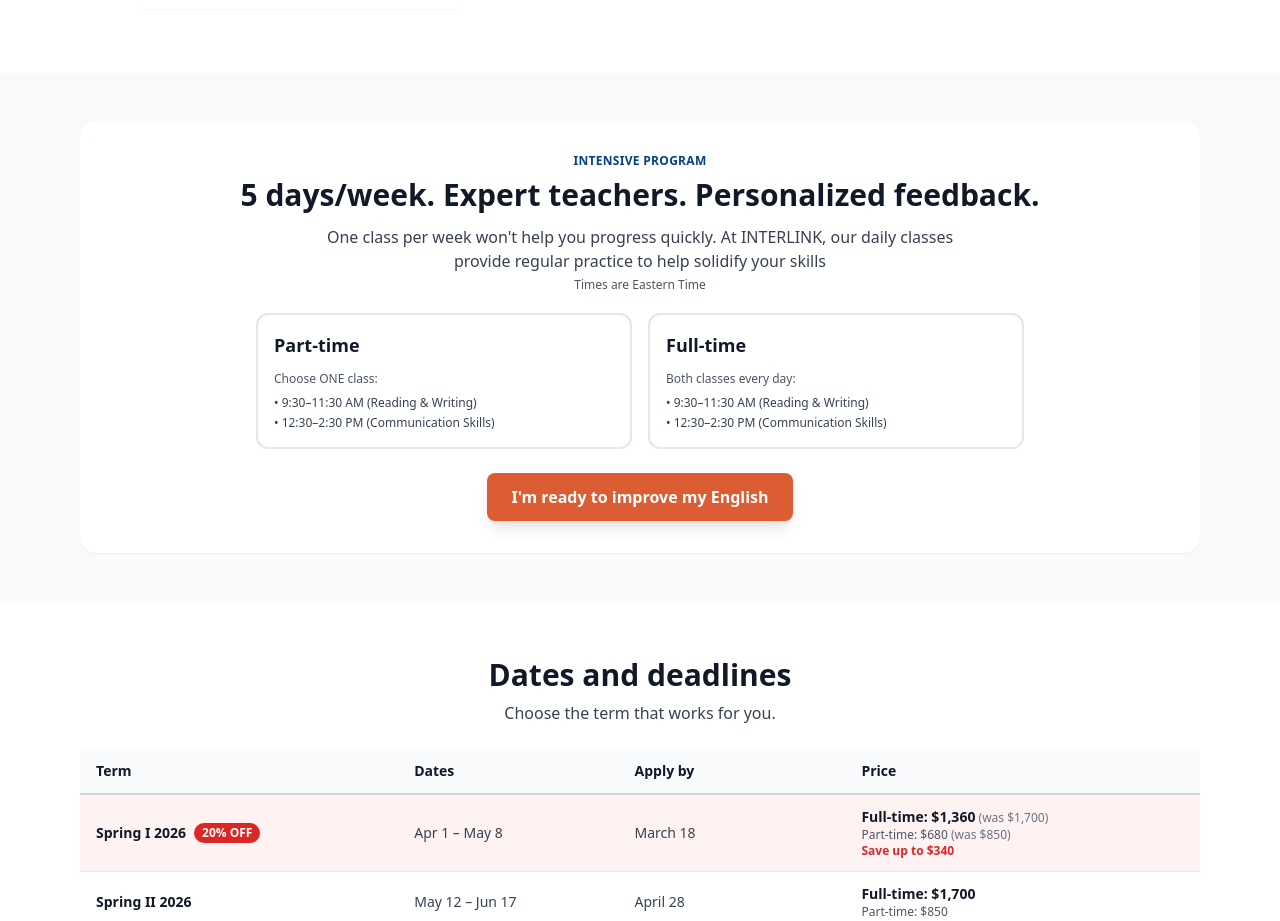
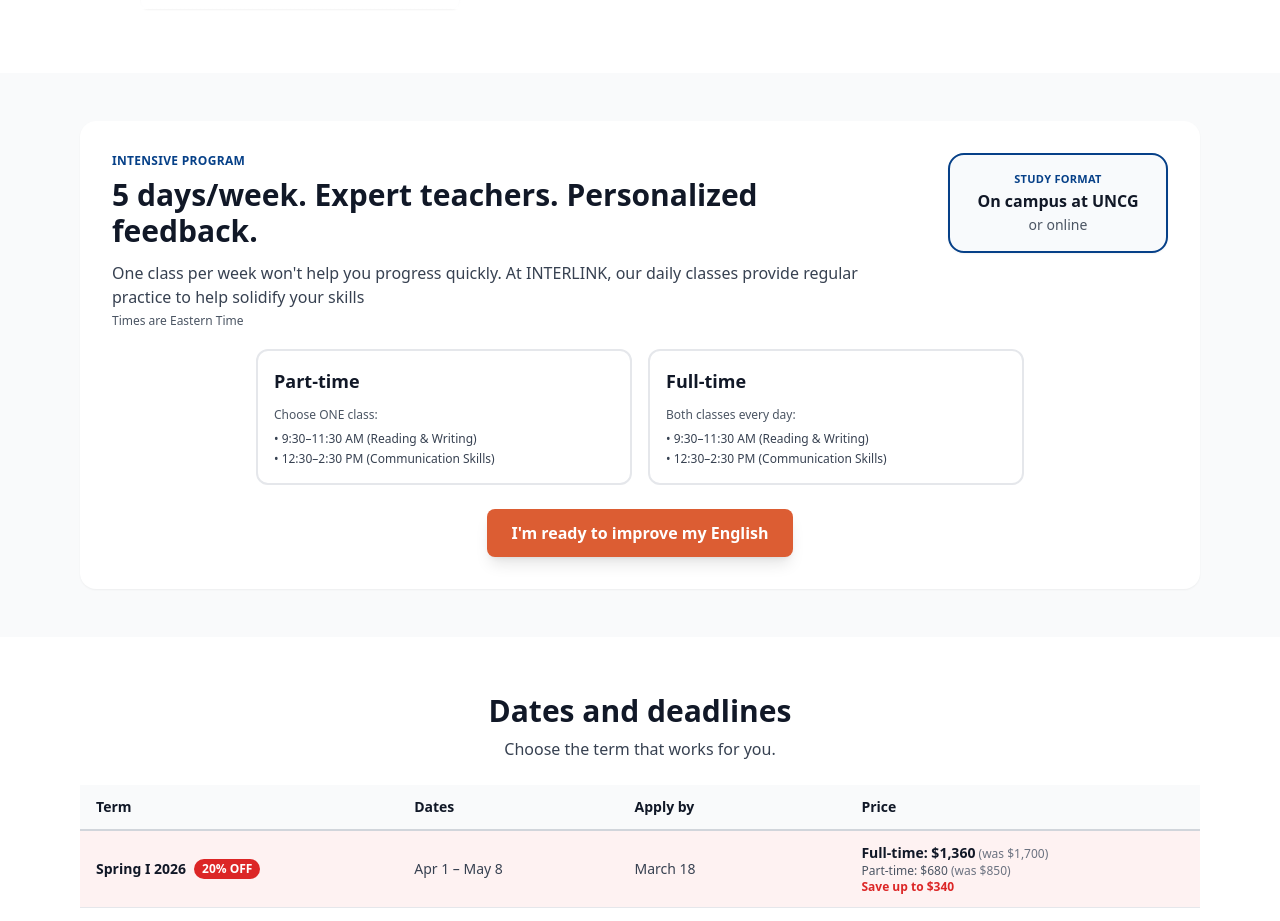
Before and after one commit to Qwixo/Qwixo-apply.INTERLINK.edu-12.3.2026, a React (Vite) app: page /greensboro in a window 1280 px wide. Shown: the part 5120-6041 px from the top of the page. Built offline with nearby package versions, Linux system fonts and the light colour scheme.

Commit message:
Updated GreensboroPage.tsx

```diff
--- a/src/pages/GreensboroPage.tsx
+++ b/src/pages/GreensboroPage.tsx
@@ -507,24 +507,43 @@
       </section>
 
       <Real_Testimonials guideStyle />
+
+
       {/* Section 5: Intensive Practice */}
       <section className="bg-gray-50 py-10 md:py-12">
         <div className="max-w-6xl mx-auto px-4">
-          <div className="bg-white rounded-2xl shadow-sm p-6 md:p-8">
-            <div className="text-center mb-5">
+          <div className="bg-white rounded-2xl shadow-sm p-6 md:p-8 relative">
+            <div className="flex flex-col md:flex-row md:items-start md:justify-between gap-4 mb-5">
+              <div className="text-center md:text-left flex-1">
                 <p className="text-xs font-semibold text-[#064088] tracking-wide uppercase mb-2">
                   INTENSIVE PROGRAM
                 </p>
                 <h2 className="text-2xl md:text-3xl font-bold text-gray-900 mb-3">
                   5 days/week. Expert teachers. Personalized feedback.
                 </h2>
-              <div className="max-w-2xl mx-auto space-y-1">
+                <div className="max-w-2xl md:max-w-none space-y-1 mx-auto md:mx-0">
                   <p className="text-base text-gray-700">
                     One class per week won't help you progress quickly. At INTERLINK, our daily classes provide regular practice to help solidify your skills
                   </p>
                   <p className="text-xs text-gray-600 mt-2 font-medium">
                     Times are Eastern Time
                   </p>
+                </div>
+              </div>
+
+              {/* UNCG / Online Badge */}
+              <div className="md:ml-6 shrink-0">
+                <div className="inline-flex flex-col items-center text-center bg-[#f8fafc] border-2 border-[#064088] rounded-2xl px-5 py-4 shadow-sm min-w-[220px]">
+                  <p className="text-[11px] font-semibold uppercase tracking-wide text-[#064088] mb-1">
+                    Study Format
+                  </p>
+                  <p className="text-base font-bold text-gray-900 leading-tight">
+                    On campus at UNCG
+                  </p>
+                  <p className="text-sm text-gray-600 mt-1">
+                    or online
+                  </p>
+                </div>
               </div>
             </div>
 
```
Lines whose indentation alone changed are shown as unchanged.
